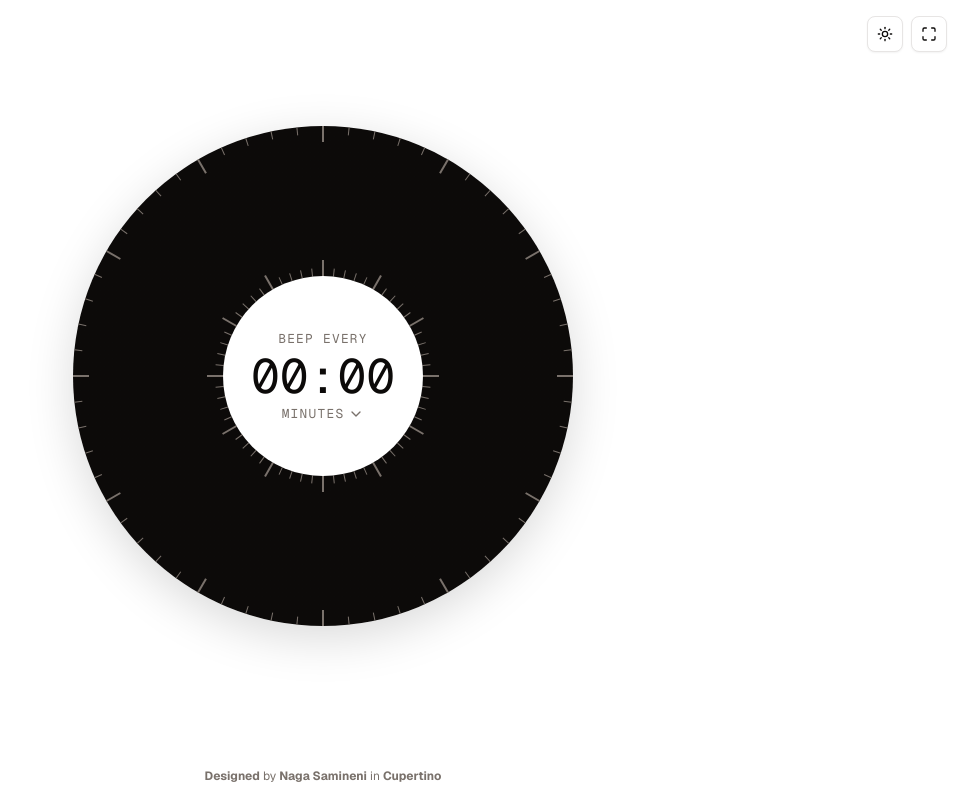
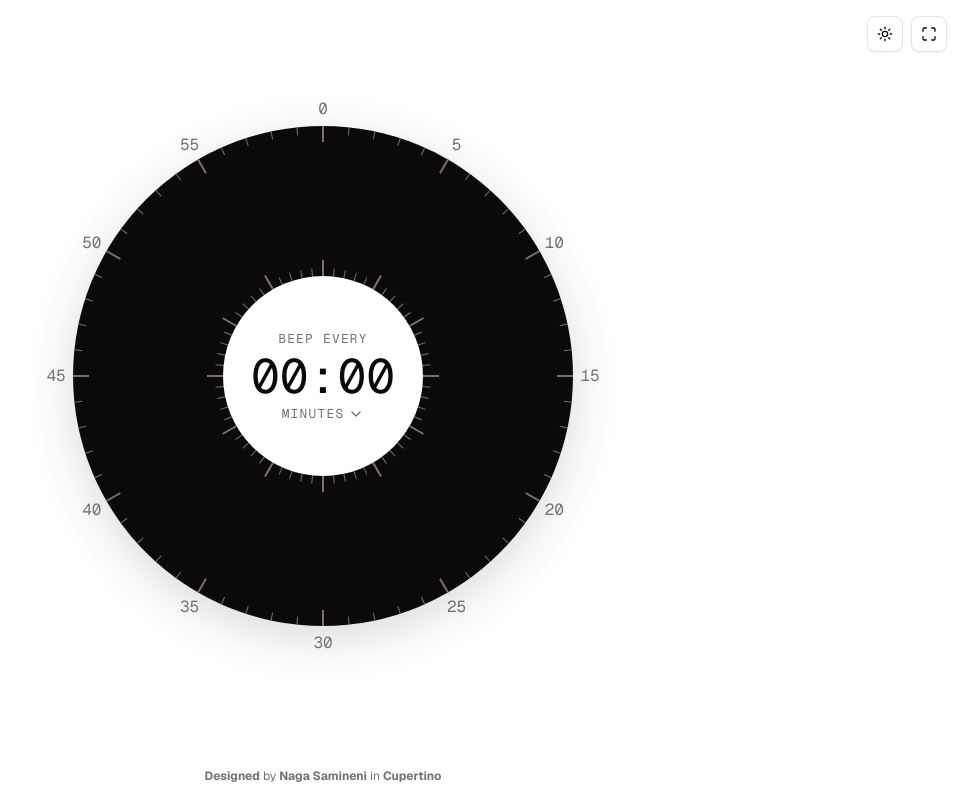
Before and after one commit to snagarohit/beepbeep, a Next.js app: page / in a window 1280 px wide. Shown: the whole page, without its empty margins (317-1280 px from the left). Built offline with nearby package versions, Linux system fonts and the light colour scheme.

Commit message:
adds minute markings

```diff
--- a/components/clock-markings.tsx
+++ b/components/clock-markings.tsx
@@ -5,7 +5,8 @@ import * as React from 'react';
 export function ClockMarkings() {
   const markings = Array.from({ length: 60 }).map((_, i) => {
     const isHourMark = i % 5 === 0;
-    const rotation = i * 6; // 360 / 60 = 6 degrees per mark
+    const rotation = i * 6;
+    const minute = i;
 
     return (
       <div
@@ -14,15 +15,28 @@ export function ClockMarkings() {
         style={{ transform: `rotate(${rotation}deg)` }}
       >
         <div
-          className={`absolute bg-muted-foreground pointer-events-none ${
+          className={`absolute bg-muted-foreground ${
             isHourMark
-              ? 'w-[2px] h-4' // Bolder, larger line for hour markings
-              : 'w-[1px] h-2'   // Thinner, shorter line for minute markings
+              ? 'w-[2px] h-4'
+              : 'w-[1px] h-2'
           } top-0 left-1/2 -translate-x-1/2`}
         />
+        {isHourMark && (
+            <div
+                className="absolute left-1/2 -translate-x-1/2"
+                style={{
+                  top: '-1.8rem',
+                  transform: `rotate(${-rotation}deg)`
+                }}
+            >
+                <span className="text-s text-muted-foreground font-mono">
+                  {minute}
+                </span>
+            </div>
+        )}
       </div>
     );
   });
 
-  return <div className="pointer-events-none">{markings}</div>;
+  return <div className="absolute w-full h-full pointer-events-none">{markings}</div>;
 }
```
